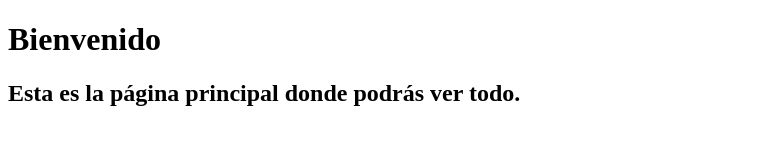
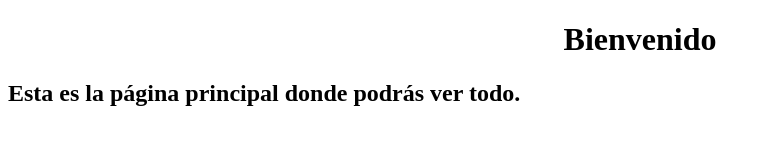
Before and after one commit to KarlaRdz/prueba, a plain HTML site: page index.html in a window 1280 px wide. Shown: the whole page, without its empty margins (0-771 px from the left). Drawn offline with Linux system fonts and the light colour scheme.

Commit message:
centrado en el titulo
Se centra la etiqueta h1.

```diff
--- a/index.html
+++ b/index.html
@@ -4,7 +4,7 @@
 	<title>Una pagina x</title>
 </head>
 <body>
-	<h1>Bienvenido</h1>
+	<center><h1>Bienvenido</h1></center>
 	<h2>Esta es la página principal donde podrás ver todo.</h2>
 </body>
 </html>
```
